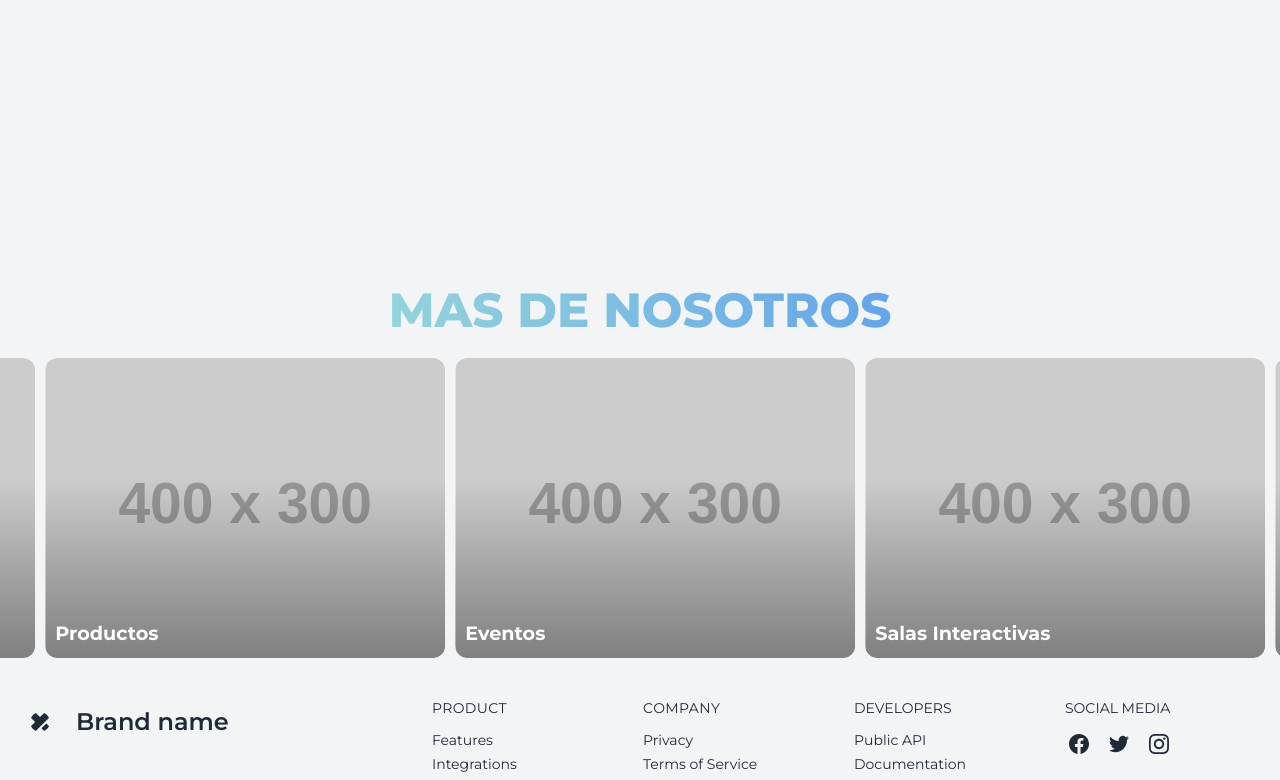
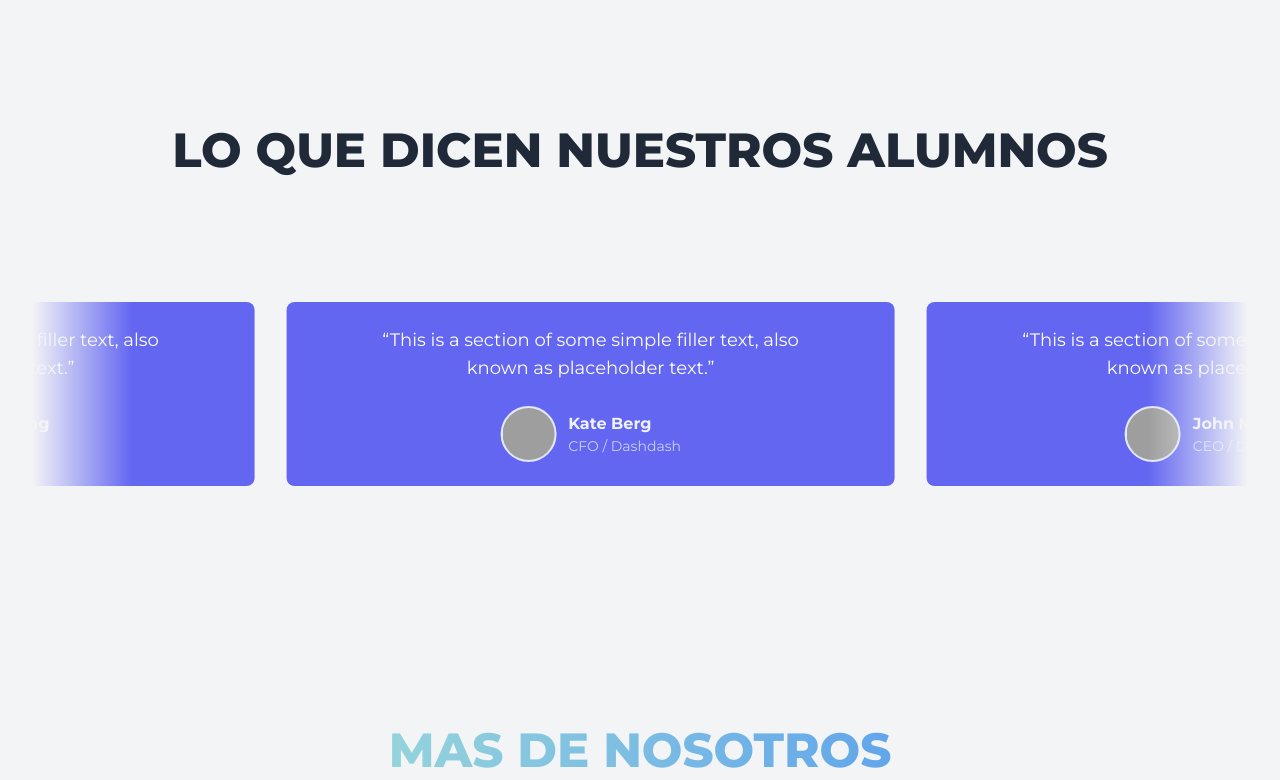
Before and after one commit to Edgar767/RoboTools, a React (Vite) app: page /inicio in a window 1280 px wide. Shown: the part 2313-3093 px from the top of the page. Built offline with nearby package versions, Linux system fonts and the light colour scheme; grey boxes are pictures that could not be loaded; what tailwindcss-hero-patterns would draw is missing.

Commit message:
Carrusel de Testimonios Funcionando Correctamente

```diff
--- /dev/null
+++ b/src/Components/Testimonials.jsx
@@ -0,0 +1,154 @@
+import { useEffect, useRef, useState } from 'react';
+import PropTypes from 'prop-types';
+
+const Testimonials = ({ testimonials, speed = 1, gap = 32 }) => {
+  const [trackPosition, setTrackPosition] = useState(0);
+  const [itemWidth, setItemWidth] = useState(0);
+  const trackRef = useRef(null);
+  const containerRef = useRef(null);
+
+  useEffect(() => {
+    const updateItemWidth = () => {
+      if (containerRef.current) {
+        const containerWidth = containerRef.current.offsetWidth;
+        setItemWidth(containerWidth < 640 ? containerWidth : containerWidth / 2);
+      }
+    };
+
+    updateItemWidth();
+    window.addEventListener('resize', updateItemWidth);
+
+    return () => window.removeEventListener('resize', updateItemWidth);
+  }, []);
+
+  useEffect(() => {
+    const track = trackRef.current;
+    const container = containerRef.current;
+    if (!track || !container || itemWidth === 0) return;
+
+    const testimonialWidth = itemWidth + gap;
+    const totalWidth = testimonialWidth * testimonials.length;
+
+    let animationFrameId;
+    let lastTimestamp = 0;
+
+    const animate = (timestamp) => {
+      if (!lastTimestamp) lastTimestamp = timestamp;
+      const elapsed = timestamp - lastTimestamp;
+
+      setTrackPosition((prevPosition) => {
+        let newPosition = prevPosition - speed * (elapsed / 16);
+        if (Math.abs(newPosition) >= totalWidth) {
+          return 0; // Instantly reset to the beginning
+        }
+        return newPosition;
+      });
+
+      lastTimestamp = timestamp;
+      animationFrameId = requestAnimationFrame(animate);
+    };
+
+    animationFrameId = requestAnimationFrame(animate);
+
+    return () => {
+      if (animationFrameId) {
+        cancelAnimationFrame(animationFrameId);
+      }
+    };
+  }, [testimonials, speed, gap, itemWidth]);
+
+  const containerStyles = {
+    position: 'relative',
+    width: '100%',
+    overflow: 'hidden',
+  };
+
+  const trackStyles = {
+    display: 'flex',
+    transform: `translateX(${trackPosition}px)`,
+  };
+
+  const testimonialItemStyles = {
+    flex: '0 0 auto',
+    width: `${itemWidth}px`,
+    marginRight: `${gap}px`,
+  };
+
+  const fadeStyles = {
+    position: 'absolute',
+    top: 0,
+    bottom: 0,
+    width: '100px',
+    pointerEvents: 'none',
+    zIndex: 1,
+  };
+
+  const fadeLeftStyles = {
+    ...fadeStyles,
+    left: 0,
+    background: 'linear-gradient(to right, rgb(243, 244, 246), rgba(243, 244, 246, 0))',
+  };
+
+  const fadeRightStyles = {
+    ...fadeStyles,
+    right: 0,
+    background: 'linear-gradient(to left, rgb(243, 244, 246), rgba(243, 244, 246, 0))',
+  };
+
+  return (
+    <div className="py-6 sm:py-8 lg:py-12">
+      <div className="mx-auto max-w-screen-xl px-4 md:px-8">
+        <div ref={containerRef} style={containerStyles}>
+          <div style={fadeLeftStyles}></div>
+          <div style={fadeRightStyles}></div>
+          <div ref={trackRef} style={trackStyles}>
+            {[...testimonials, ...testimonials].map((testimonial, index) => (
+              <div
+                key={index}
+                style={testimonialItemStyles}
+                className="flex flex-col items-center gap-4 rounded-lg bg-indigo-500 px-4 sm:px-8 py-6 md:gap-6"
+              >
+                <div className="max-w-md text-center text-white text-sm sm:text-base lg:text-lg">
+                  {testimonial.quote}
+                </div>
+                <div className="flex flex-col items-center gap-2 sm:flex-row md:gap-3">
+                  <div className="h-10 w-10 sm:h-12 sm:w-12 overflow-hidden rounded-full border-2 border-indigo-100 bg-gray-100 md:h-14 md:w-14">
+                    <img
+                      src={testimonial.image}
+                      loading="lazy"
+                      alt={testimonial.name}
+                      className="h-full w-full object-cover object-center"
+                    />
+                  </div>
+                  <div>
+                    <div className="text-center text-xs sm:text-sm font-bold text-indigo-50 sm:text-left md:text-base">
+                      {testimonial.name}
+                    </div>
+                    <p className="text-center text-xs sm:text-sm text-indigo-200 sm:text-left">
+                      {testimonial.title}
+                    </p>
+                  </div>
+                </div>
+              </div>
+            ))}
+          </div>
+        </div>
+      </div>
+    </div>
+  );
+};
+
+Testimonials.propTypes = {
+  testimonials: PropTypes.arrayOf(
+    PropTypes.shape({
+      quote: PropTypes.string.isRequired,
+      name: PropTypes.string.isRequired,
+      title: PropTypes.string.isRequired,
+      image: PropTypes.string.isRequired,
+    })
+  ).isRequired,
+  speed: PropTypes.number,
+  gap: PropTypes.number,
+};
+
+export default Testimonials;
--- a/src/Pages/Inicio.jsx
+++ b/src/Pages/Inicio.jsx
@@ -10,6 +10,7 @@ import image11 from "../img/Imagenes_Inicio/Inicio_Cards/image11.jpeg";
 import image22 from "../img/Imagenes_Inicio/Inicio_Cards/image22.jpeg";
 import image33 from "../img/Imagenes_Inicio/Inicio_Cards/image33.jpeg";
 import InfiniteCarrusel from '../Components/InfiniteCarrusel';
+import Testimonials from '../Components/Testimonials';
 
 const InicioCardsData = [
   {
@@ -36,12 +37,40 @@ const InicioCardsData = [
 ];
 
 const InfiniteCarruselData = [
-  { id: 1, image: "https://via.placeholder.com/400x300", title: "Salas Interactivas" },
-  { id: 2, image: "https://via.placeholder.com/400x300", title: "Productos" },
-  { id: 3, image: "https://via.placeholder.com/400x300", title: "Eventos" },
-  { id: 4, image: "https://via.placeholder.com/400x300", title: "Salas Interactivas" },
-  { id: 5, image: "https://via.placeholder.com/400x300", title: "Productos" },
-  { id: 6, image: "https://via.placeholder.com/400x300", title: "Eventos" },
+  { id: 1, image: "https://via.placeholder.com/400x300", title: "a" },
+  { id: 2, image: "https://via.placeholder.com/400x300", title: "b" },
+  { id: 3, image: "https://via.placeholder.com/400x300", title: "c" },
+  { id: 4, image: "https://via.placeholder.com/400x300", title: "d" },
+  { id: 5, image: "https://via.placeholder.com/400x300", title: "e" },
+  { id: 6, image: "https://via.placeholder.com/400x300", title: "f" },
+];
+
+const testimonialsData = [
+  {
+    quote: '“This is a section of some simple filler text, also known as placeholder text.”',
+    image: 'https://images.unsplash.com/photo-1567515004624-219c11d31f2e?auto=format&q=75&fit=crop&w=112',
+    name: 'John McCulling',
+    title: 'CEO / Datadrift',
+  },
+  {
+    quote: '“This is a section of some simple filler text, also known as placeholder text.”',
+    image: 'https://images.unsplash.com/photo-1532073150508-0c1df022bdd1?auto=format&q=75&fit=crop&w=112',
+    name: 'Kate Berg',
+    title: 'CFO / Dashdash',
+  },
+  {
+    quote: '“This is a section of some simple filler text, also known as placeholder text.”',
+    image: 'https://images.unsplash.com/photo-1567515004624-219c11d31f2e?auto=format&q=75&fit=crop&w=112',
+    name: 'John McCulling 2',
+    title: 'CEO / Datadrift',
+  },
+  {
+    quote: '“This is a section of some simple filler text, also known as placeholder text.”',
+    image: 'https://images.unsplash.com/photo-1532073150508-0c1df022bdd1?auto=format&q=75&fit=crop&w=112',
+    name: 'Kate Berg 2',
+    title: 'CFO / Dashdash',
+  },
+  // Agrega más testimonios aquí
 ];
 
 const images = [image1, image2, image3, image4, image5];
@@ -102,6 +131,10 @@ const Inicio = () => {
         </div>
       </div>
 
+      {/*CARRUSEL DE OPINIONES*/}
+      <h4 className="title color-variation-1 mt-8 mb-20 text-center text-5xl font-extrabold">LO QUE DICEN NUESTROS ALUMNOS</h4>
+      <Testimonials testimonials={testimonialsData} />
+
       <div className="py-12 sm:py-16 lg:py-24">
 
       </div>
```
